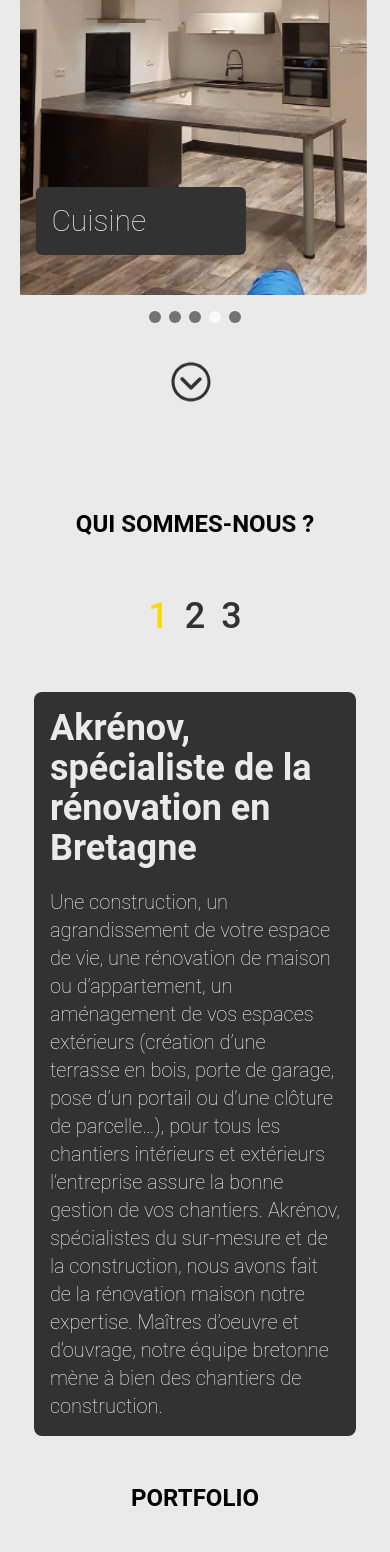
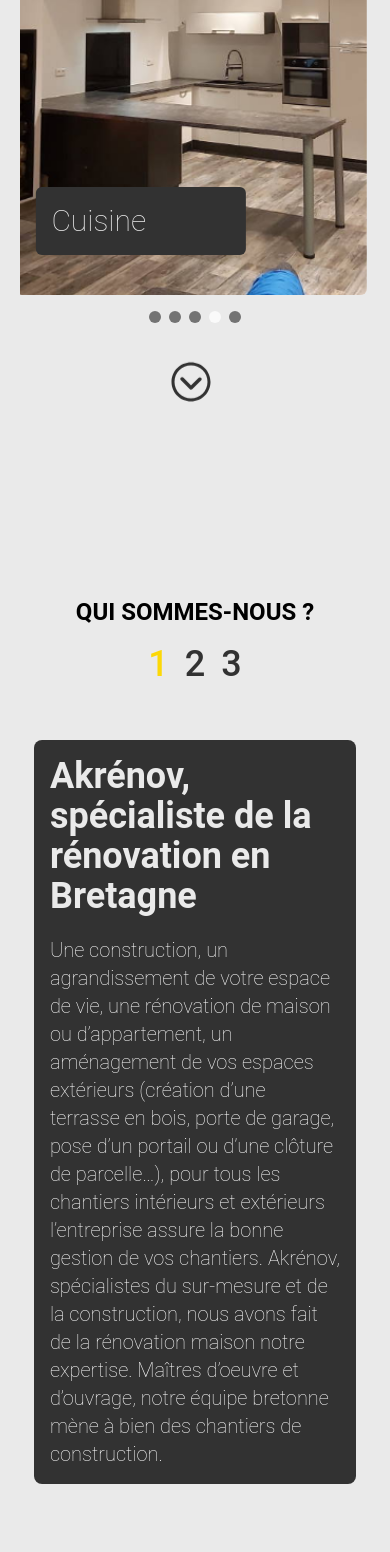
Before and after one commit to GaspardPcht/AkRenov, a Next.js app: page / in a window 390 px wide. Shown: the part 432-1984 px from the top of the page. Built offline with nearby package versions, Linux system fonts and the light colour scheme.

Commit message:
change mt- for title

```diff
--- a/app/About/page.tsx
+++ b/app/About/page.tsx
@@ -64,7 +64,7 @@ export default function About() {
     <div className="relative min-h-screen flex flex-col items-center justify-center">
       {/* Header */}
       <div className="flex justify-center w-full py-4">
-        <h1 className="py-10 text-2xl md:text-3xl font-roboto font-bold text-black">
+        <h1 className="mt-32 text-2xl md:text-3xl font-roboto font-bold text-black">
           QUI SOMMES-NOUS ?
         </h1>
       </div>
--- a/app/Contact/page.tsx
+++ b/app/Contact/page.tsx
@@ -9,13 +9,13 @@ export default function Contact() {
           CONTACT
         </h1>
       </div>
-      <div className='w-[90%] mb-10'>
+      <div className='flex items-center w-[90%] mb-10'>
         <Formulaire />
       </div>
-
-      <div className="absolute text-black bottom-2 font-roboto font-semibold mt-4">
+      <div className="absolute text-black bottom-2 font-roboto font-semibold">
         <p>© 2024 AkRenov. Tous droits réservés.</p>
       </div>
+
     </div>
   );
 }
--- a/app/Portfolio/page.tsx
+++ b/app/Portfolio/page.tsx
@@ -4,13 +4,13 @@ import { CarouselBeforeAfter } from '../components/CarouselBeforeAfter';
 const Portfolio = () => {
   return (
     <div className="relative min-h-screen flex flex-col items-center justify-center">
-    {/* Header */}
-    <div className="flex justify-center w-full">
-      <h1 className="py-10 text-2xl md:text-3xl font-roboto font-bold text-black">
-        PORTFOLIO
-      </h1>
-    </div>
-<CarouselBeforeAfter/>
+      {/* Header */}
+      <div className="flex justify-center w-full">
+        <h1 className="mt-10 py-10 text-2xl md:text-3xl font-roboto font-bold text-black">
+          PORTFOLIO
+        </h1>
+      </div>
+      <CarouselBeforeAfter />
     </div>
   );
 };
--- a/app/Prestations/page.tsx
+++ b/app/Prestations/page.tsx
@@ -1,45 +1,30 @@
-import CardsForPresta from "../components/CardsForPresta";
+import CardsForPresta from '../components/CardsForPresta';
 
 export default function Prestation() {
   return (
     <div className="relative min-h-screen flex flex-col items-center justify-center">
       {/* Header */}
       <div className="flex justify-center w-full">
-        <h1 className="py-10 text-2xl md:text-3xl font-roboto font-bold text-black">
+        <h1 className=" mt-10 py-10 text-2xl md:text-3xl font-roboto font-bold text-black">
           PRESTATIONS
         </h1>
       </div>
 
       {/* Grille des CardsForPresta */}
       <div className="grid grid-cols-1 md:grid-cols-2 lg:grid-cols-3 gap-6 px-4 py-4">
-        <CardsForPresta
-          imageSrc="/icons/Maçonnerie.png"
-          text="Maçonnerie"
-        />
-        <CardsForPresta
-          imageSrc="/icons/charpente.png"
-          text="Charpente"
-        />
-        <CardsForPresta
-          imageSrc="/icons/placo.png"
-          text="Cloison sèches"
-        />
-        <CardsForPresta
-          imageSrc="/icons/menuiserie.png"
-          text="Menuiserie"
-        />
+        <CardsForPresta imageSrc="/icons/Maçonnerie.png" text="Maçonnerie" />
+        <CardsForPresta imageSrc="/icons/charpente.png" text="Charpente" />
+        <CardsForPresta imageSrc="/icons/placo.png" text="Cloison sèches" />
+        <CardsForPresta imageSrc="/icons/menuiserie.png" text="Menuiserie" />
         <CardsForPresta
           imageSrc="/icons/carrelage.png"
           text="Aménagement Interieure"
         />
-        <CardsForPresta
-          imageSrc="/icons/terrasses.png"
-          text="Exterieur"
-        />
+        <CardsForPresta imageSrc="/icons/terrasses.png" text="Exterieur" />
       </div>
       <div className="flex justify-center w-[80%] ">
-      <p className="text-lg mt-6  md:text-2xl font-roboto font-light text-black">
-      Pour tout autre demande n’hesitez pas à nous contacter !
+        <p className="text-lg mt-6  md:text-2xl font-roboto font-light text-black">
+          Pour tout autre demande n’hesitez pas à nous contacter !
         </p>
       </div>
     </div>
```
